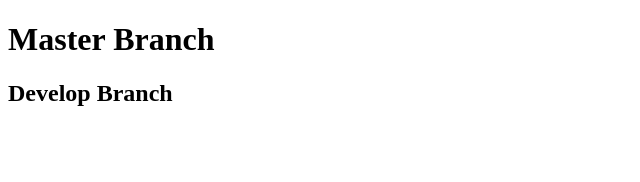
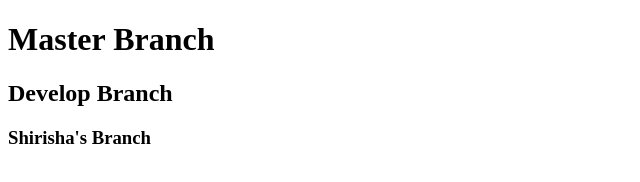
Before and after one commit to JGDeacon/teamGIT, a plain HTML site: page index.html in a window 1280 px wide. Shown: the whole page, without its empty margins (0-640 px from the left). Drawn offline with Linux system fonts and the light colour scheme.

Commit message:
final commit

```diff
--- a/index.html
+++ b/index.html
@@ -9,5 +9,6 @@
 <body>
     <h1>Master Branch</h1>
     <h2>Develop Branch</h2>
+    <h3>Shirisha's Branch</h3>
 </body>
 </html>
```
